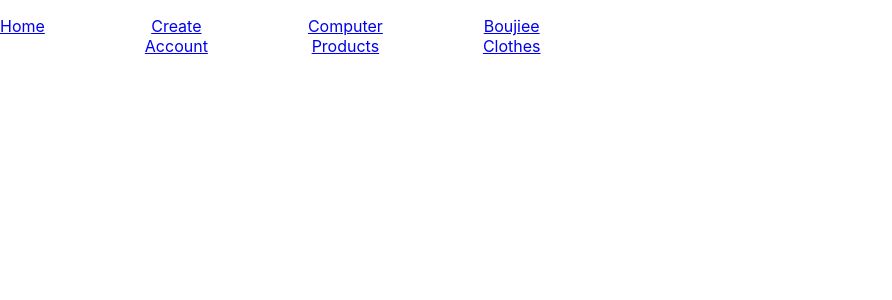
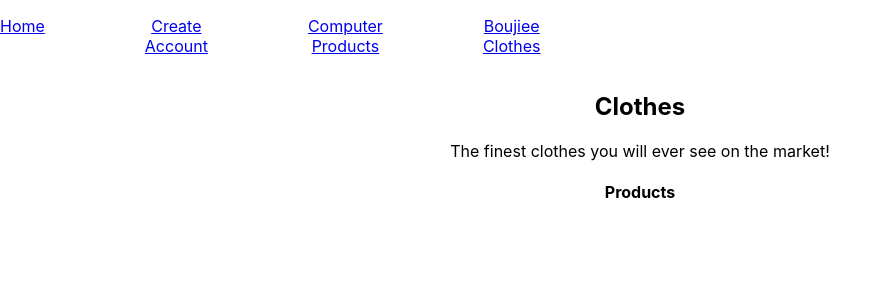
Before and after one commit to 1ShoukR/Joeva-Remastered, a React (Create React App) app in the folder joeva-remastered/: page /boujiee_clothes in a window 1280 px wide. Shown: the top 300 px of the page, without its empty margins (0-892 px from the left). Built offline with nearby package versions, Linux system fonts and the light colour scheme; no server answers.

Commit message:
initial html boiler skeleton made for clothes page

```diff
--- a/joeva-remastered/src/Components/BoujieeClothes.jsx
+++ b/joeva-remastered/src/Components/BoujieeClothes.jsx
@@ -11,10 +11,21 @@ export const BoujieeClothes = () => {
         getBoujieeClothes(dispatch)
     }, [])
     const globalClothes = useSelector((state) => state.clothes.boujieeClothes);
-    console.log("this is my console log", globalClothes)
   return (
-    <div>
-
+    <div className="clothesWrapper">
+        <div className="clothesHeaderContainer">
+            <div className="clothesHeader">
+                <h2>Clothes</h2>
+            </div>
+            <div className="clothesDescription">
+                <p>The finest clothes you will ever see on the market!</p>
+            </div>
+        </div>
+        <div className="clothesProductsContainer">
+            <div className="clothesProductsHeader">
+                <h4>Products</h4>
+            </div>
+        </div>
     </div>
   )
 };
--- a/joeva-remastered/src/Components/ComputerParts.jsx
+++ b/joeva-remastered/src/Components/ComputerParts.jsx
@@ -10,7 +10,6 @@ const ComputerParts = () => {
     getComputerParts(dispatch)
   }, []);
   const globalPcParts = useSelector((state) => state.pcParts.computerParts)
-  console.log(globalPcParts)
   return (
 		<div className="computerPartsWrapper">
 			<div className="computerPartsHeaderContainer">
```
